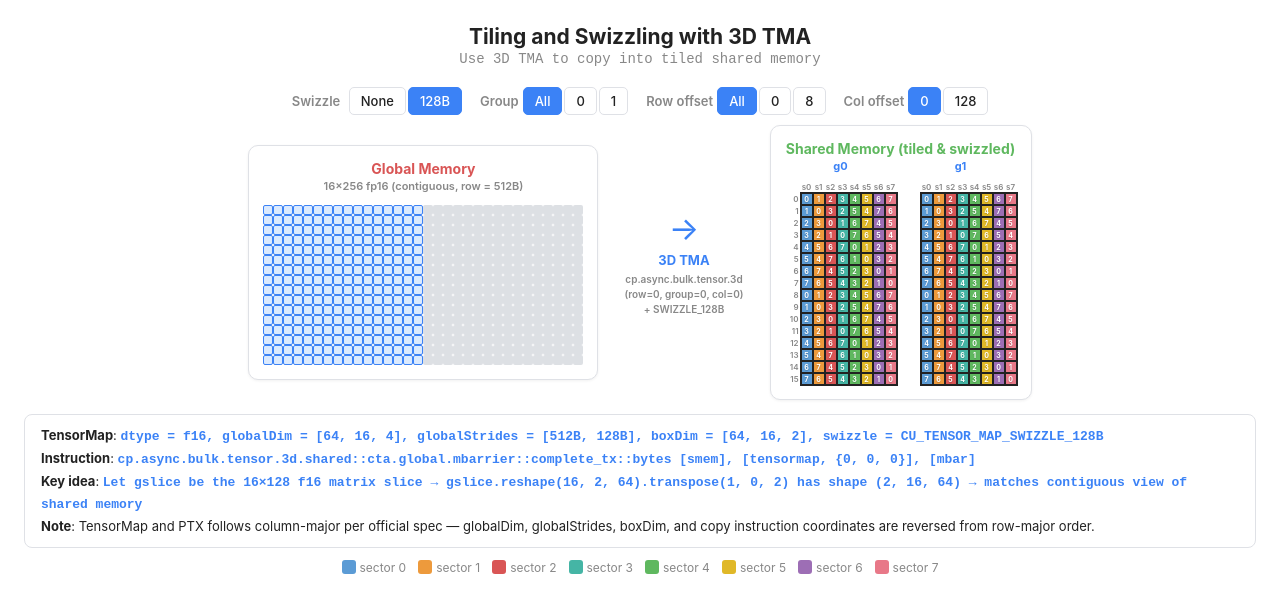
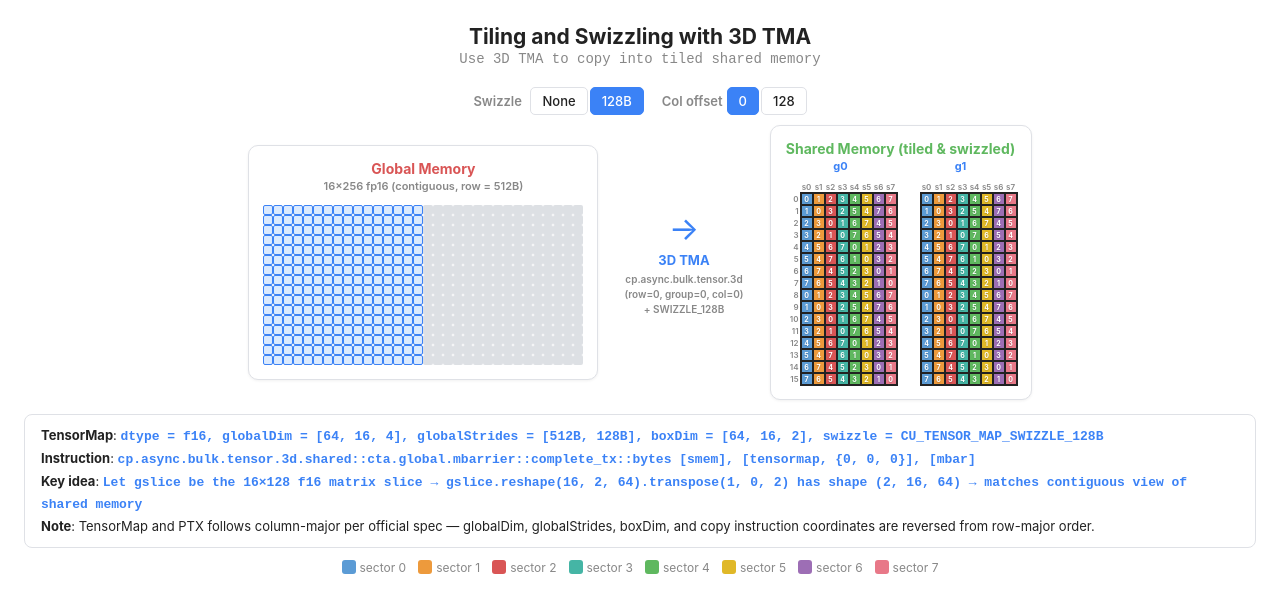
Before and after one commit to mlsyscourse/mlsyscourse.github.io, a Jekyll site: the page slides/modern-gpu-gemm/demo/tma_3d.html, which Jekyll copies as it is, in a window 1280 px wide. Shown: the top 613 px of the page. Built offline with Jekyll 4.4.1, drawn with Linux system fonts in a browser that asks for light colours; part of the change alters nothing that is shown.

Commit message:
tma_3d: simplify controls, always load all groups and all 16 rows

```diff
--- a/slides/modern-gpu-gemm/demo/tma_3d.html
+++ b/slides/modern-gpu-gemm/demo/tma_3d.html
@@ -71,8 +71,6 @@
       <button class="btn on" data-v="128">128B</button>
     </div>
   </div>
-  <div><span class="lbl">Group</span><div class="bg" id="gc"></div></div>
-  <div><span class="lbl">Row offset</span><div class="bg" id="rc"></div></div>
   <div><span class="lbl">Col offset</span><div class="bg" id="cc"></div></div>
 </div>
 
@@ -117,30 +115,25 @@ var GRP_BYTES = 128;   // 64 fp16 × 2B per group
 var GCSZ = 10;         // global cell size
 var SCSZ = 12;         // shared cell size
 
-var ST = { sw: '128', group: -1, row: -1, col: 0, hovR: -1, hovC: -1, hovGi: 0 };
+var ST = { sw: '128', col: 0, hovR: -1, hovC: -1, hovGi: 0 };
 
 function mk(t, c) { var d = document.createElement(t); if (c) d.className = c; return d; }
 
 function draw() {
   var useSw = ST.sw === '128';
-  var allGroups = (ST.group === -1);
-  var allRows = (ST.row === -1);
   var colOff = ST.col;                          // which pair of groups (0 or 1)
-  var selG = allGroups ? 0 : ST.group;          // group within the pair (0 or 1)
-  var globalG = colOff * NGROUPS + selG;        // absolute group index (0-3)
-  var selR = allRows ? 0 : ST.row * BOX_R;
-  var boxGrp = allGroups ? 2 : 1;
-  var boxRows = allRows ? GDR : BOX_R;
+  var boxGrp = NGROUPS;                         // always all groups
+  var boxRows = GDR;                            // always all 16 rows
 
   // Box in global: contiguous rectangle
   var colBase = colOff * NGROUPS * GSECS;       // sector offset for col
-  var boxColStart = colBase + (allGroups ? 0 : selG * GSECS);
-  var boxColEnd = colBase + (allGroups ? NGROUPS * GSECS : (selG + 1) * GSECS);
+  var boxColStart = colBase;
+  var boxColEnd = colBase + NGROUPS * GSECS;
 
   // TMA info
-  var globalGStart = colOff * NGROUPS + (allGroups ? 0 : selG);
+  var globalGStart = colOff * NGROUPS;
   document.getElementById('tmainfo').innerHTML =
-    'cp.async.bulk.tensor.3d<br>(row=' + selR + ', group=' + globalGStart + ', col=0)' +
+    'cp.async.bulk.tensor.3d<br>(row=0, group=' + globalGStart + ', col=0)' +
     (useSw ? '<br>+ SWIZZLE_128B' : '');
 
 
@@ -149,14 +142,12 @@ function draw() {
   document.getElementById('infobox').innerHTML =
     '<b>TensorMap</b>: <span class="formula">' +
     'dtype = f16, globalDim = [64, 16, ' + TOTAL_GROUPS + '], globalStrides = [512B, 128B], ' +
-    'boxDim = [64, ' + boxRows + ', ' + boxGrp + '], swizzle = ' + swName + '</span><br>' +
+    'boxDim = [64, 16, 2], swizzle = ' + swName + '</span><br>' +
     '<b>Instruction</b>: <span class="formula">cp.async.bulk.tensor.3d.shared::cta.global.mbarrier::complete_tx::bytes [smem], [tensormap, {' +
-    '0, ' + selR + ', ' + globalGStart + '}], [mbar]</span><br>' +
-    (boxGrp > 1
-      ? '<b>Key idea</b>: <span class="formula">Let gslice be the ' + boxRows + '\u00d7128 f16 matrix slice \u2192 ' +
-        'gslice.reshape(' + boxRows + ', 2, 64).transpose(1, 0, 2)' +
-        ' has shape (2, ' + boxRows + ', 64) \u2192 matches contiguous view of shared memory</span><br>'
-      : '') +
+    '0, 0, ' + globalGStart + '}], [mbar]</span><br>' +
+    '<b>Key idea</b>: <span class="formula">Let gslice be the 16\u00d7128 f16 matrix slice \u2192 ' +
+        'gslice.reshape(16, 2, 64).transpose(1, 0, 2)' +
+        ' has shape (2, 16, 64) \u2192 matches contiguous view of shared memory</span><br>' +
     '<b>Note</b>: TensorMap and PTX follows column-major per official spec \u2014 globalDim, globalStrides, boxDim, and copy instruction coordinates are reversed from row-major order.';
 
   // Global memory: single contiguous grid
@@ -168,11 +159,11 @@ function draw() {
       var d = mk('div', 'gc');
       d.style.width = GCSZ + 'px';
       d.style.height = GCSZ + 'px';
-      var inBox = (r >= selR && r < selR + boxRows && c >= boxColStart && c < boxColEnd);
+      var inBox = (c >= boxColStart && c < boxColEnd);
       if (inBox) {
         d.classList.add('inbox');
         var cellGi = Math.floor((c - colBase) / GSECS);
-        var lr = r - selR;
+        var lr = r;
         var lc = c - colBase - cellGi * GSECS;
         d.dataset.lr = lr;
         d.dataset.lc = lc;
@@ -222,13 +213,13 @@ function draw() {
         d.textContent = logCol;
 
         // Is this cell in the TMA box?
-        var inBox = ((allGroups || gi === selG) && r >= selR && r < selR + boxRows);
+        var inBox = true;  // always all groups, all rows
         if (inBox) {
           d.classList.add('rd');
           // Mark hover target
           if (ST.hovR >= 0 && gi === ST.hovGi) {
             var destSec = useSw ? (ST.hovC ^ (ST.hovR % 8)) : ST.hovC;
-            if ((r - selR) === ST.hovR && p === destSec) {
+            if (r === ST.hovR && p === destSec) {
               d.id = 'shov';
             }
           }
@@ -321,38 +312,6 @@ function drawArrow() {
     draw();
   };
 
-  // Group buttons: All, 0, 1
-  var gc = document.getElementById('gc');
-  var grpChoices = [{v:-1,t:'All'},{v:0,t:'0'},{v:1,t:'1'}];
-  for (var i = 0; i < grpChoices.length; i++) {
-    var b = mk('button', 'btn' + (i === 0 ? ' on' : ''));
-    b.textContent = grpChoices[i].t;
-    b.onclick = (function(v) { return function() {
-      ST.group = v;
-      gc.querySelectorAll('.btn').forEach(function(x) { x.classList.remove('on'); });
-      this.classList.add('on');
-      ST.hovR = -1; ST.hovC = -1;
-      draw();
-    }; })(grpChoices[i].v);
-    gc.appendChild(b);
-  }
-
-  // Row offset buttons: All, 0, 8
-  var rc = document.getElementById('rc');
-  var rowChoices = [{v:-1,t:'All'},{v:0,t:'0'},{v:1,t:'8'}];
-  for (var i = 0; i < rowChoices.length; i++) {
-    var b = mk('button', 'btn' + (i === 0 ? ' on' : ''));
-    b.textContent = rowChoices[i].t;
-    b.onclick = (function(v) { return function() {
-      ST.row = v;
-      rc.querySelectorAll('.btn').forEach(function(x) { x.classList.remove('on'); });
-      this.classList.add('on');
-      ST.hovR = -1; ST.hovC = -1;
-      draw();
-    }; })(rowChoices[i].v);
-    rc.appendChild(b);
-  }
-
   // Col offset buttons: 0, 128
   var cc = document.getElementById('cc');
   var colChoices = [{v:0,t:'0'},{v:1,t:'128'}];
```
